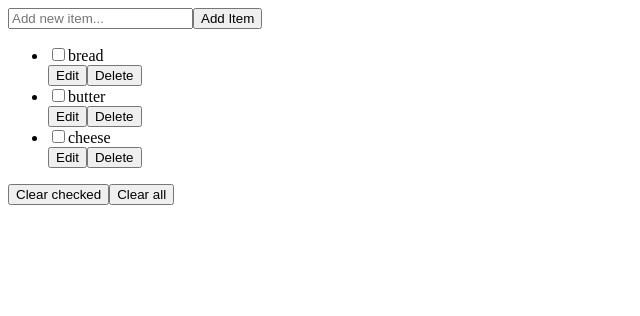
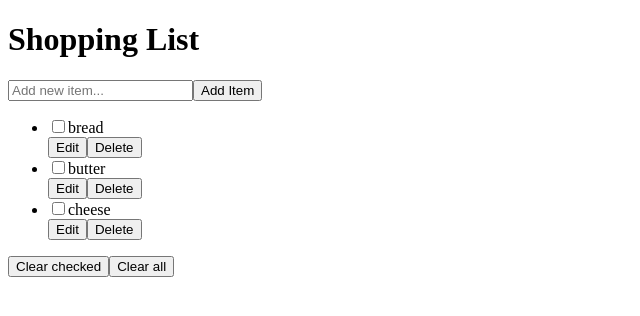
Before and after one commit to jmczerwinska/shopping-list, a React (Create React App) app: page / in a window 1280 px wide. Shown: the top 316 px of the page, without its empty margins (0-640 px from the left). Built offline with nearby package versions, Linux system fonts and the light colour scheme.

Commit message:
add header

```diff
--- a/src/components/App/App.js
+++ b/src/components/App/App.js
@@ -1,4 +1,5 @@
-import React from 'react';
+import React, { useState } from 'react';
+import Header from '../Header';
 import ShoppingList from '../ShoppingList';
 import ItemForm from '../ItemForm';
 import ClearList from '../ClearList';
@@ -6,9 +7,11 @@ import ShoppingListProvider from '../../context/ShoppingListContext';
 import './App.css';
 
 function App() {
+
   return (
     <div className="App">
       <ShoppingListProvider>
+        <Header />
         <ItemForm />
         <ShoppingList />
         <ClearList />
--- /dev/null
+++ b/src/components/Header.js
@@ -0,0 +1,11 @@
+import React from 'react';
+
+const Header = () => {
+    return (
+        <div>
+            <h1>Shopping List</h1>
+        </div>
+    )
+}
+
+export default Header;
```
